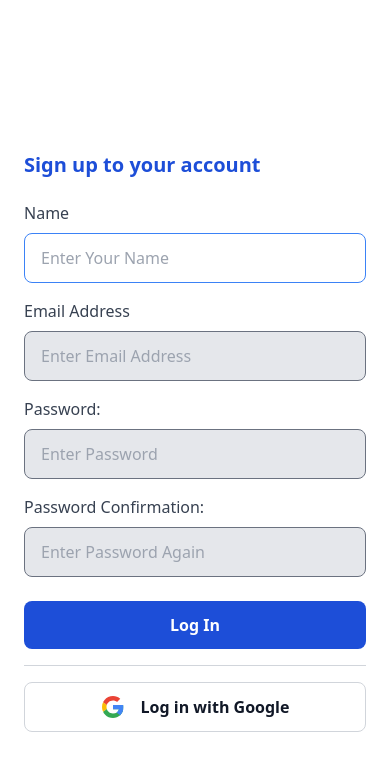
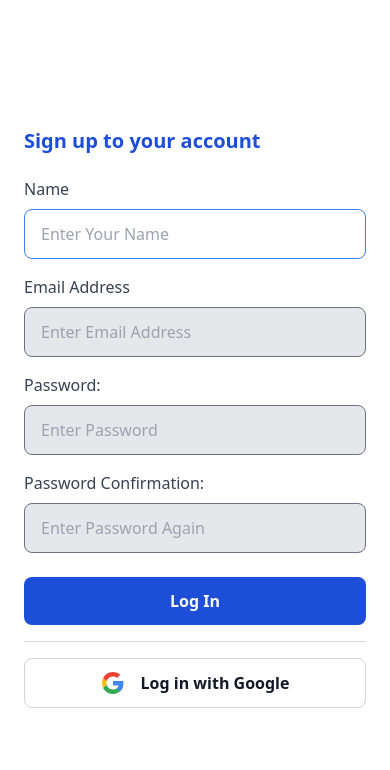
Before and after one commit to ThomasLonga/find-pets, a plain HTML site: page pages/sign_up.html in a window 390 px wide. Shown: the part 64-834 px from the top of the page. Drawn offline with nearby package versions, Linux system fonts and the light colour scheme.

Commit message:
Media queries

```diff
--- a/pages/sign_up.html
+++ b/pages/sign_up.html
@@ -82,7 +82,7 @@
     <!-- AQUI TERMINA EL HEADER -->
 
     <!-- AQUI EL EMPIEZA LOGIN -->
-    <section class="flex flex-col md:flex-row h-screen items-center">
+    <section class="flex flex-col  md:flex-row h-screen items-center">
 
         <div class="hidden lg:block w-full md:w-1/2 xl:w-2/3 h-screen">
             <img src="../assets/images/gato-sobre-mesa-fondo-oscuro_865967-52566.avif" alt=""
@@ -95,7 +95,8 @@
             <div class="w-full h-100">
 
 
-                <h1 class="mat color_text text-xl md:text-2xl font-bold leading-tight mt-12">Sign up to your account
+                <h1 class="color_text text-xl md:text-2xl font-bold leading-tight md:mt-32 xl:mt-0 ">Sign up to your
+                    account
                 </h1>
 
                 <form class="mt-6" action="#" method="POST">
--- a/src/style_login.css
+++ b/src/style_login.css
@@ -2,6 +2,6 @@
     color: #1D4ED8;
 }
 
-.mat {
-    margin-top: -90px;
+.marg {
+    margin-top: 200px;
 }
```
